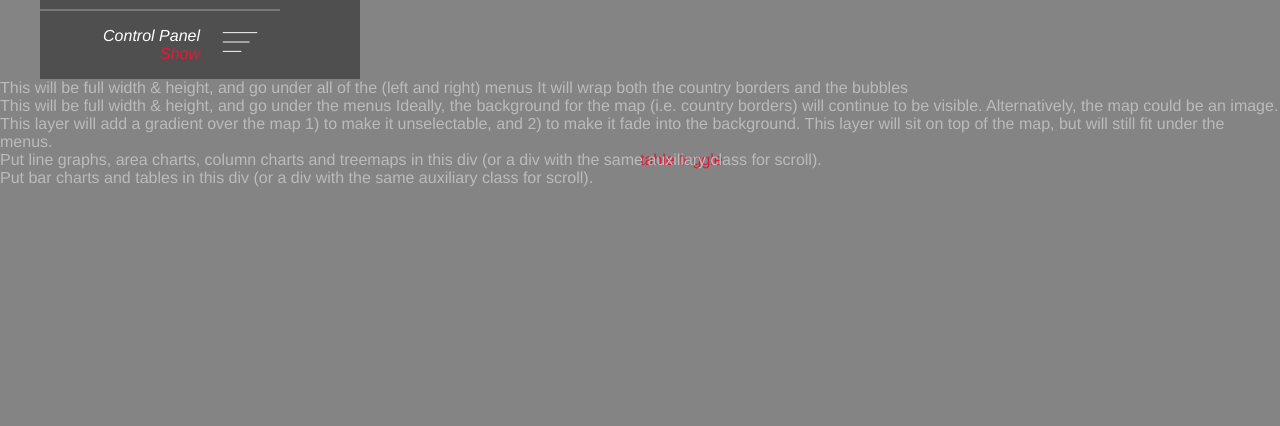
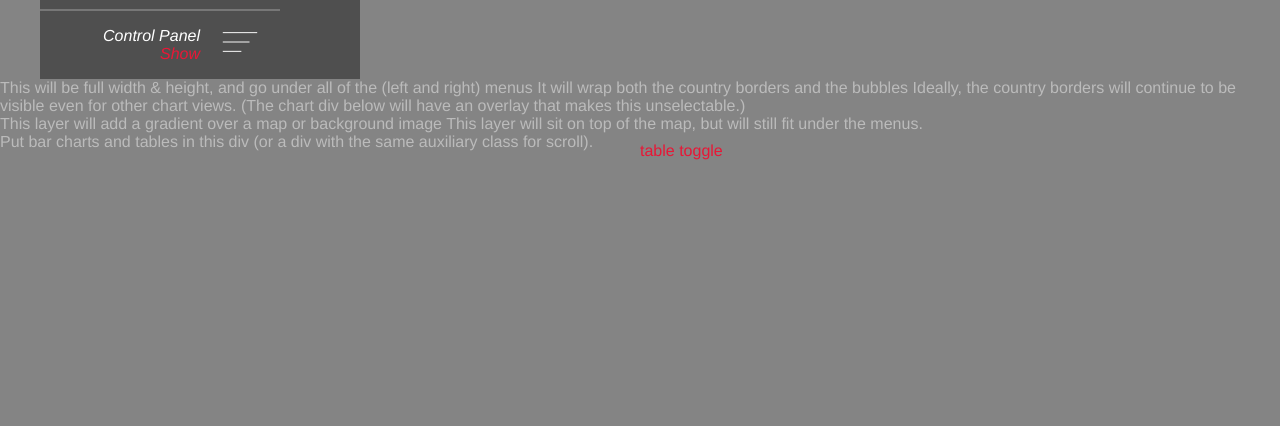
Before and after one commit to johnwcuster/cpdd, a website: page index.html in a window 1280 px wide. Shown: the part 249-675 px from the top of the page. Drawn offline with Linux system fonts and the light colour scheme.

Commit message:
Mostly updates to the chart area for index.html

```diff
--- a/index.html
+++ b/index.html
@@ -406,7 +406,7 @@
         </fieldset
       </form>
     </div>
-    <a id="open_right_panel" style="position: absolute; left: 50%; top: 50%; color: #E81736;" href="#">table toggle</a>
+
 
 
     <div id="export_options" class="details-panel export-options">
@@ -637,23 +637,17 @@
     <div id="map_layer" class="map-layer">
       <span>This will be full width & height, and go under all of the (left and right) menus</span>
       <span>It will wrap both the country borders and the bubbles</span>
+      <span>Ideally, the country borders will continue to be visible even for other chart views. (The chart div below will have an overlay that makes this unselectable.)</span>
     </div>
     <div id="chart_layer" class="chart-layer">
-      <div id="chart_background_map" class="chart-layer__background">
-        <span>This will be full width & height, and go under the menus</span>
-        <span>Ideally, the background for the map (i.e. country borders) will continue to be visible.</span>
-        <span>Alternatively, the map could be an image.</span>
-      </div>
       <div id="chart_background_overlay" class="chart-layer__overlay">
-        <span>This layer will add a gradient over the map 1) to make it unselectable, and 2) to make it fade into the background. </span>
+        <span>This layer will add a gradient over a map or background image</span>
         <span>This layer will sit on top of the map, but will still fit under the menus.</span>
       </div>
-      <div id="chart_wrapwrap" class="chart-layer__wrap">
-        <div id="chart_layer1" class="chart-wrap no_scroll">
-          <span>Put line graphs, area charts, column charts and treemaps in this div (or a div with the same auxiliary class for scroll).</span>
-        </div>
-        <div id="chart_layer2" class="chart-wrap has_scroll">
+      <div id="chart_wrap" class="chart-layer__wrap">
+        <div id="chart_layer" class="chart-layer">
           <span>Put bar charts and tables in this div (or a div with the same auxiliary class for scroll).</span>
+          <a id="open_right_panel" style="position: absolute; left: 50%; top: 50%; color: #E81736;" href="#">table toggle</a>
         </div>
         </div>
       </div>
--- a/src/scss/_base.scss
+++ b/src/scss/_base.scss
@@ -542,6 +542,10 @@ input[type="checkbox"] + label:hover:after {
   @include desktop-only {
       max-width: $cp_width--large;
       left: $h_pad_desktop;
+  }
+
+  @include xl-only {
+    max-width: $cp_width--xl;
   }
 
   .site-title {
@@ -635,6 +639,10 @@ input[type="checkbox"] + label:hover:after {
         top: 7px;
         right: 1rem;
       }
+    }
+    @include xl-only {
+
+      width: calcVW(2,$cols);
     }
 
     .text--slideout-primary,
@@ -1313,7 +1321,7 @@ input[type="checkbox"] + label:hover:after {
   .select-countries__fieldset {
     padding-bottom: $font_size_3;
     @include desktop-only {
-      width: 46.875vw; // NEW
+      width: 45vw; // NEW
       margin: 0; // NEW
       padding: 0; // NEW
     }
```
Also changed, not shown: dist/style.css, 1 other file.
